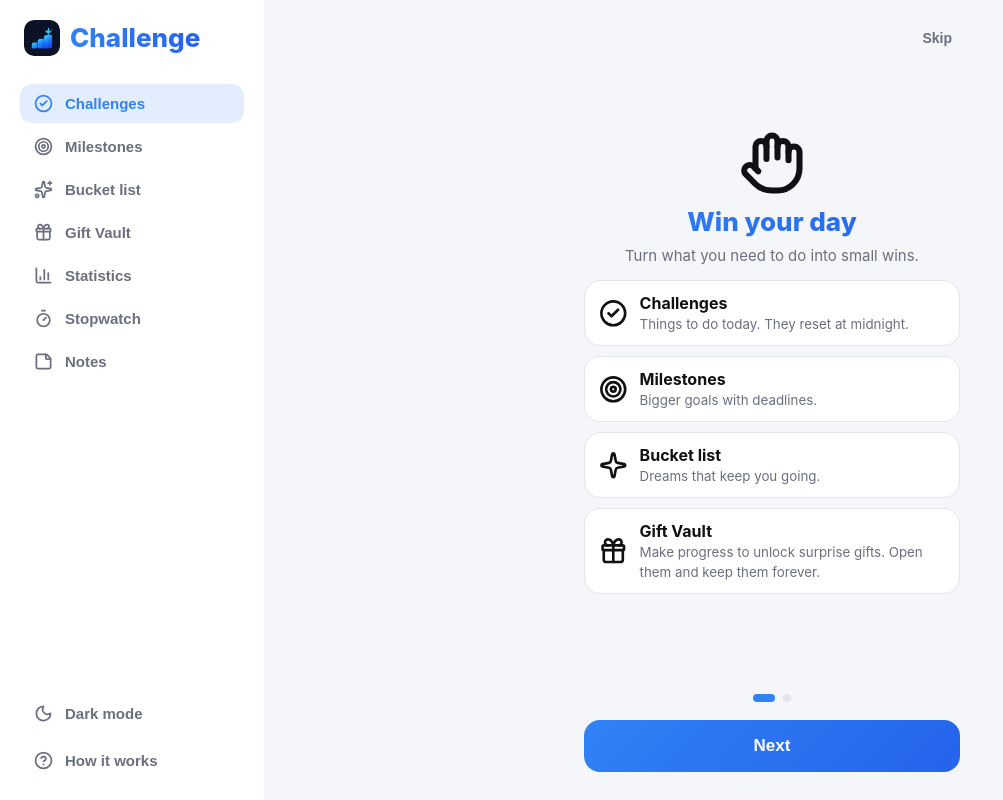
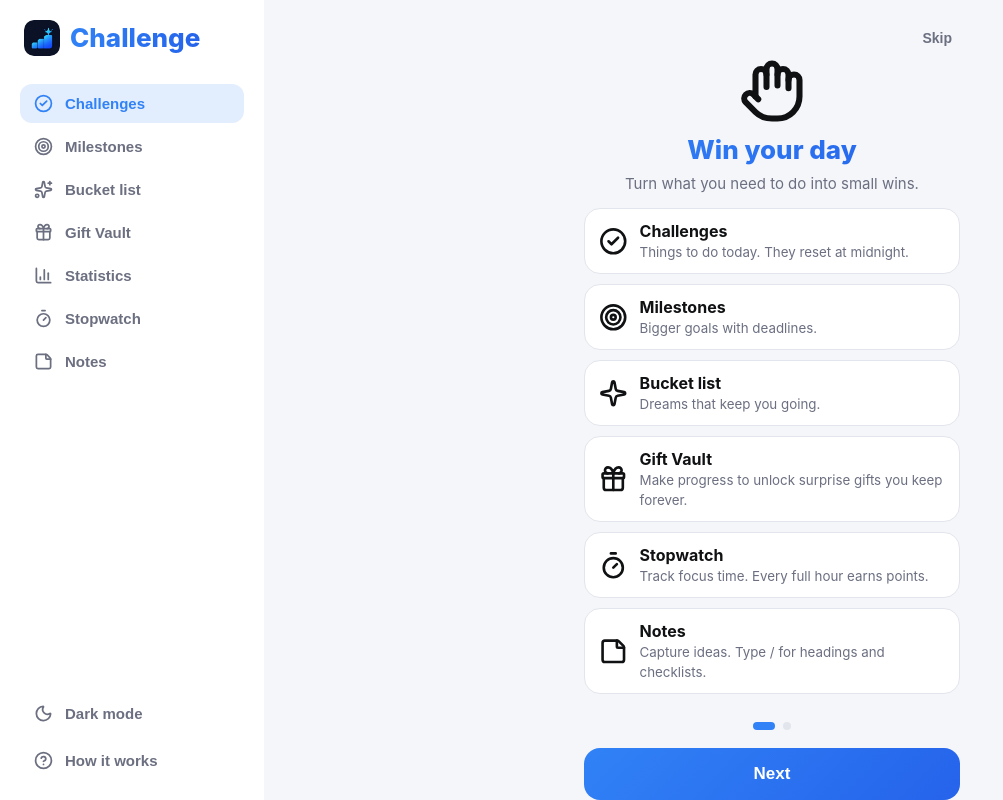
Before and after one commit to heyabhijeet1/challenge, a React (Vite) app: page / in a window 1280 px wide. Shown: the whole page, without its empty margins (0-1003 px from the left). Built offline with nearby package versions, Linux system fonts and the light colour scheme.

Commit message:
updated how it works

```diff
--- a/src/legacy/app.ts
+++ b/src/legacy/app.ts
@@ -266,7 +266,7 @@ export function initApp() {
   function closePop() {
     pop.style.display = "none";
     pop.className = "";
-    if (undoData && $("pb").textContent === "Yay!") showToast("Marked as done");
+
     if (pendLv !== null) {
       const k = pendLv;
       pendLv = null;
@@ -1158,17 +1158,19 @@ export function initApp() {
     const b = $("onbody");
     const mouse = matchMedia("(hover: hover) and (pointer: fine)").matches;
     if (ostep === 0) {
-      b.innerHTML =
+            b.innerHTML =
         '<div class="oe">👋</div><div class="oh">Win your day</div><p class="op">Turn what you need to do into small wins.</p>' +
         '<div class="orow"><span>✅</span><div><b>Challenges</b><small>Things to do today. They reset at midnight.</small></div></div>' +
         '<div class="orow"><span>🎯</span><div><b>Milestones</b><small>Bigger goals with deadlines.</small></div></div>' +
         '<div class="orow"><span>🌠</span><div><b>Bucket list</b><small>Dreams that keep you going.</small></div></div>' +
-        '<div class="orow"><span>🎁</span><div><b>Gift Vault</b><small>Make progress to unlock surprise gifts. Open them and keep them forever.</small></div></div>';
+        '<div class="orow"><span>🎁</span><div><b>Gift Vault</b><small>Make progress to unlock surprise gifts you keep forever.</small></div></div>' +
+        '<div class="orow"><span>⏱️</span><div><b>Stopwatch</b><small>Track focus time. Every full hour earns points.</small></div></div>' +
+        '<div class="orow"><span>📝</span><div><b>Notes</b><small>Capture ideas. Type / for headings and checklists.</small></div></div>';
     } else if (mouse) {
       b.innerHTML =
         '<div class="oe">✅</div><div class="oh">Click to win</div>' +
         '<div class="item" style="margin:16px 0"><div class="card" style="text-align:left"><div><b>Read for 30 minutes</b><small> · +5 pts</small></div><button class="x">🗑</button><button class="ok">✅</button></div></div>' +
-        '<p class="op">Click the check button on the right of a challenge to complete it. You get points and a celebration. Keep your streak and level up. Use the trash button to delete one.</p>' +
+        `<p class="op">Click the check button on the right of a challenge to complete it. You get points and a celebration. Keep your streak and level up. Finishing is final, so tick it only when it's really done.</p>` +
         '<p class="op" style="font-size:13px">Shortcuts: N for a new note, S for the stopwatch, Esc to close a screen.</p>';
     } else {
       b.innerHTML =
```
